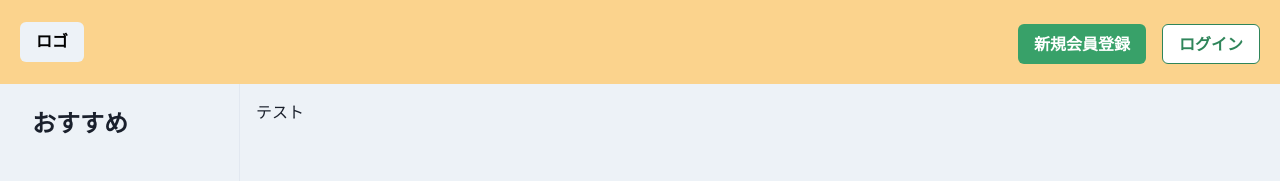
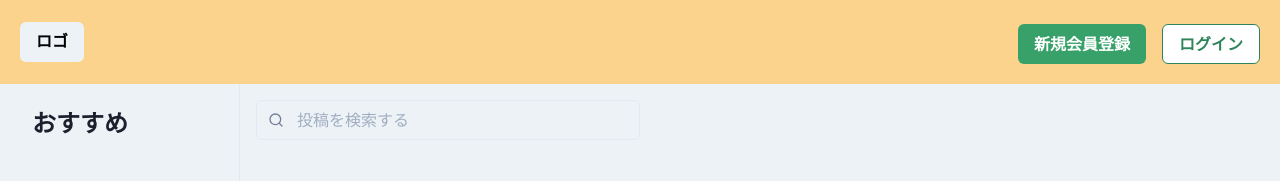
Before and after one commit to Mimu-salon/wonder-clothes, a Next.js app: page / in a window 1280 px wide. Shown: the top 181 px of the page. Built offline with nearby package versions, Linux system fonts and the light colour scheme.

Commit message:
✨ Create SearchBar

```diff
--- /dev/null
+++ b/src/components/atomic/molecules/SearchBar.tsx
@@ -0,0 +1,29 @@
+/* eslint-disable react/no-children-prop */
+import { Input, InputGroup, InputLeftElement } from '@chakra-ui/react';
+import { useRouter } from 'next/router';
+import type { VFC } from 'react';
+import { memo, useState } from 'react';
+import { FiSearch } from 'react-icons/fi';
+
+export const SearchBar: VFC = memo(() => {
+  const [searchValue, setSearchValue] = useState('');
+  const router = useRouter();
+
+  const handleSearchInputChanges = (e: React.ChangeEvent<HTMLInputElement>) => {
+    setSearchValue(e.target.value);
+  };
+
+  const callSearch = () => {
+    router.push({
+      pathname: '/search',
+      query: { searchValue },
+    });
+  };
+
+  return (
+    <InputGroup w={{ base: '80', md: '96' }}>
+      <InputLeftElement color="gray.500" cursor="pointer" children={<FiSearch />} onClick={callSearch} />
+      <Input placeholder="投稿を検索する" value={searchValue} onChange={handleSearchInputChanges} />
+    </InputGroup>
+  );
+});
--- a/src/pages/index.tsx
+++ b/src/pages/index.tsx
@@ -3,6 +3,7 @@ import type { NextPage } from 'next';
 import React from 'react';
 import { FiMenu } from 'react-icons/fi';
 
+import { SearchBar } from '../components/atomic/molecules/SearchBar';
 import { SidebarContent } from '../components/atomic/organisms/layout/SidebarContent';
 import { Layout } from '../components/atomic/template/Layout';
 
@@ -45,7 +46,7 @@ export const Home: NextPage = () => {
           />
         </Box>
         <Box p={4}>
-          <Box>テスト</Box>
+          <SearchBar />
         </Box>
       </Flex>
     </Layout>
```
